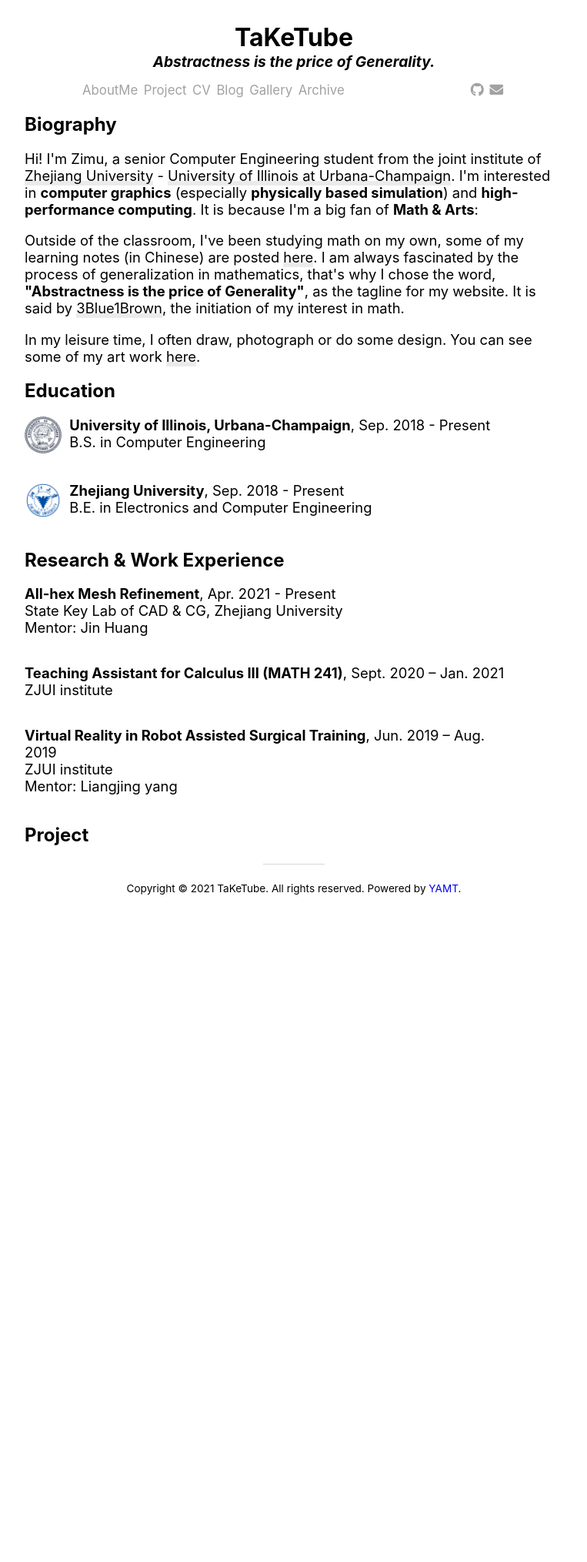
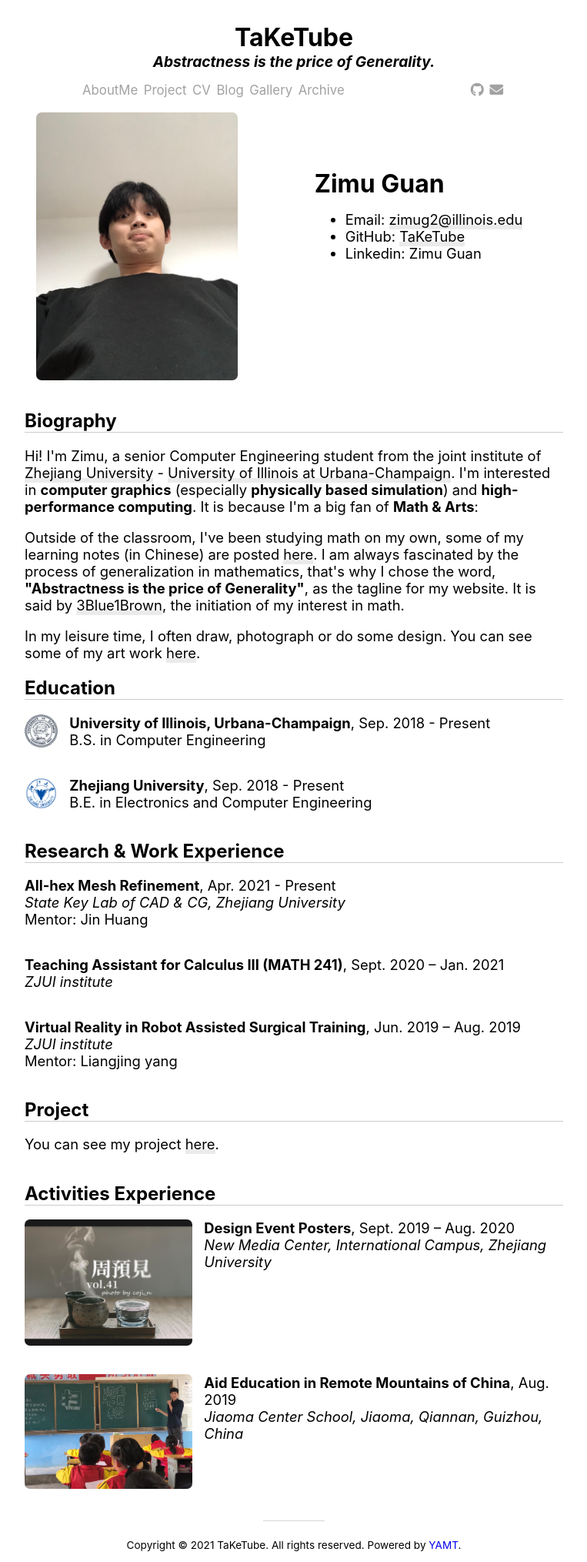
Before and after one commit to TaKeTube/TaKeTube.github.io, a Jekyll site: the page built from about.html, in a window 1280 px wide. Shown: the whole page at 77% size, without its empty margins (258-1021 px from the left). Built offline with Jekyll 4.4.1, drawn with Linux system fonts in a browser that asks for light colours; nearby versions of some CDN libraries; before the commit the page ends 1175 px from its top, so only the background shows below that.

Commit message:
about page update

```diff
--- a/_config.yml
+++ b/_config.yml
@@ -1,12 +1,12 @@
 # Site settings
 title: TaKeTube
 description:
-url:  "https://taketube.github.io/" # Actual base url of the website
-baseurl: "/"           # url of the jekyll blog. e.g. if you set url to "mysite.com" and baseurl to "blog", the jekyll website will work on "mysite.com/blog"
+url:  "https://taketube.github.io" # Actual base url of the website
+baseurl:            # url of the jekyll blog. e.g. if you set url to "mysite.com" and baseurl to "blog", the jekyll website will work on "mysite.com/blog"
 author:
   name: "TaKeTube"
   email: "zimug2@illinois.edu"
-  url: "https://taketube.github.io/"
+  url: "https://taketube.github.io"
 permalink: /:year/:month/:day/:title:output_ext
 
 #Plugins
--- a/_data/pages.yml
+++ b/_data/pages.yml
@@ -2,6 +2,6 @@ pages:
   - {name: 'AboutMe', url: 'about.html'}
   - {name: 'Project', url: 'project.html'}
   - {name: 'CV', url: './assets/CV.pdf'}
-  - {name: 'Blog', url: ''}
+  - {name: 'Blog', url: '.'}
   - {name: 'Gallery', url: 'gallery.html'}
   - {name: 'Archive', url: 'archive.html'}
--- a/about.html
+++ b/about.html
@@ -3,7 +3,22 @@ layout: default
 title: About
 ---
 
+<div class = "row">
+    <div class="col-sm-5 center-pad" align="center">
+        <p><img src="assets/img/me.jpg" class="img-fluid"></a></p>
+    </div>
+    <div class="col-sm-7 text-center">
+        <h1>Zimu Guan</h1>
+        <ul>
+            <li>Email: <a href="zimug2@illinois.edu">zimug2@illinois.edu</a></li>
+            <li>GitHub: <a href="https://github.com/TaKeTube">TaKeTube</a></li>
+            <li>Linkedin: Zimu Guan</li>
+        </ul>
+    </div>
+</div>
 
+
+<div class = "experience">
     <h2>Biography</h2>
     <p> Hi! I'm Zimu, a senior Computer Engineering student from the joint institute of <a href="https://www.zju.edu.cn/english/">Zhejiang University</a> -
         <a href="https://illinois.edu/"> University of Illinois at Urbana-Champaign</a>. I'm interested in <b>computer graphics</b> (especially <b>physically based simulation</b>) and
@@ -19,8 +34,9 @@ title: About
         In my leisure time, I often draw, photograph or do some design.
         You can see some of my art work <a href="gallery.html">here</a>.
     </p>
+</div>
 
-
+<div class = "experience">
     <h2>Education</h2>
     <div class="row">
         <div class="col-sm-1-pad" align="center">
@@ -42,35 +58,59 @@ title: About
             </p>
         </div>
     </div>
+</div>
 
 
-<div class="container">
+<div class="experience">
     <h2>Research & Work Experience</h2>
     <div class="row">
-        <div class="col-sm-11">
         <p><b>All-hex Mesh Refinement</b>, Apr. 2021 - Present<br>
-                State Key Lab of CAD & CG, Zhejiang University<br>
+            <i>State Key Lab of CAD & CG, Zhejiang University</i><br>
             Mentor: Jin Huang<br>
+        </p>
+    </div>
+    <div class="row">
+        <p><b>Teaching Assistant for Calculus III (MATH 241)</b>, Sept. 2020 – Jan. 2021<br>
+            <i>ZJUI institute</i><br>
+        </p>
+    </div>
+    <div class="row">
+        <p><b>Virtual Reality in Robot Assisted Surgical Training</b>, Jun. 2019 – Aug. 2019<br>
+            <i>ZJUI institute</i><br>
+            Mentor: Liangjing yang<br>
+        </p>
+    </div>
+</div>
+
+<div class="experience">
+    <h2>Project</h2>
+    <div class="row">
+        <p>You can see my project <a href="project.html">here</a>.</p>
+    </div>
+</div>
+
+<div class="experience">
+    <h2>Activities Experience</h2>
+    <div class="row">
+        <div class="col-sm-4-pad" align="center">
+            <p><img src="assets/img/C&D.png" class="img-fluid"></a></p>
+        </div>
+        <div class="col-sm-8">
+            <p><b>Design Event Posters</b>, Sept. 2019 – Aug. 2020<br>
+                <i>New Media Center, International Campus, Zhejiang University</i><br>
+                <!-- Core member of creative design department. Always gave the overall framework of the poster design. Posters are used in graduation ceremony, activity propoganda, etc.<br> -->
             </p>
         </div>
     </div>
     <div class="row">
-        <div class="col-sm-11">
-            <p><b>Teaching Assistant for Calculus III (MATH 241)</b>, Sept. 2020 – Jan. 2021<br>
-                ZJUI institute<br>
-            </p>
+        <div class="col-sm-4-pad" align="center">
+            <p><img src="assets/img/AidEd.jpg" class="img-fluid"></a></p>
         </div>
-    </div>
-    <div class="row">
-        <div class="col-sm-11">
-            <p><b>Virtual Reality in Robot Assisted Surgical Training</b>, Jun. 2019 – Aug. 2019<br>
-                ZJUI institute<br>
-                Mentor: Liangjing yang<br>
+        <div class="col-sm-8">
+            <p><b>Aid Education in Remote Mountains of China</b>, Aug. 2019<br>
+                <i>Jiaoma Center School, Jiaoma, Qiannan, Guizhou, China</i><br>
+                <!-- 2 weeks volunteer teaching in the local primary school. Taught arts & English and loved by students. Visited students’ family deep in the mountains and local government staffs to investigate local education and poverty relief condition.<br> -->
             </p>
         </div>
     </div>
 </div>
-
-<div class="container">
-    <h2>Project</h2>
-</div>
--- a/assets/css/bootstrap_css.css
+++ b/assets/css/bootstrap_css.css
@@ -31,7 +31,7 @@
 }
 
 .col-sm-1-pad {
-  padding-right: 10px;
+  padding-right: 15px;
   flex: 0 0 auto;
   width: 8.3333333333%;
 }
@@ -41,7 +41,19 @@
   width: 16.6666666667%;
 }
 
+.col-sm-2-pad {
+  padding-right: 15px;
+  flex: 0 0 auto;
+  width: 16.6666666667%;
+}
+
 .col-sm-3 {
+  flex: 0 0 auto;
+  width: 25%;
+}
+
+.col-sm-3-pad {
+  padding-right: 15px;
   flex: 0 0 auto;
   width: 25%;
 }
@@ -51,7 +63,19 @@
   width: 33.3333333333%;
 }
 
+.col-sm-4-pad {
+  padding-right: 15px;
+  flex: 0 0 auto;
+  width: 33.3333333333%;
+}
+
 .col-sm-5 {
+  flex: 0 0 auto;
+  width: 41.6666666667%;
+}
+
+.col-sm-5-pad {
+  padding-right: 15px;
   flex: 0 0 auto;
   width: 41.6666666667%;
 }
@@ -90,3 +114,15 @@
   flex: 0 0 auto;
   width: 100%;
 }
+
+.experience h2 { border-bottom: 1px solid #ccc;}
+
+.text-center {
+  padding-left: 85px;
+  margin-top: 10%;
+}
+
+.center-pad{
+  padding-right: 15px;
+  padding-left: 15px;
+}
```
Also changed, not shown: assets/img/AidEd.jpg (added), assets/img/C&D.png (added), assets/img/me.jpg (added). Lines whose indentation alone changed are shown as unchanged.
